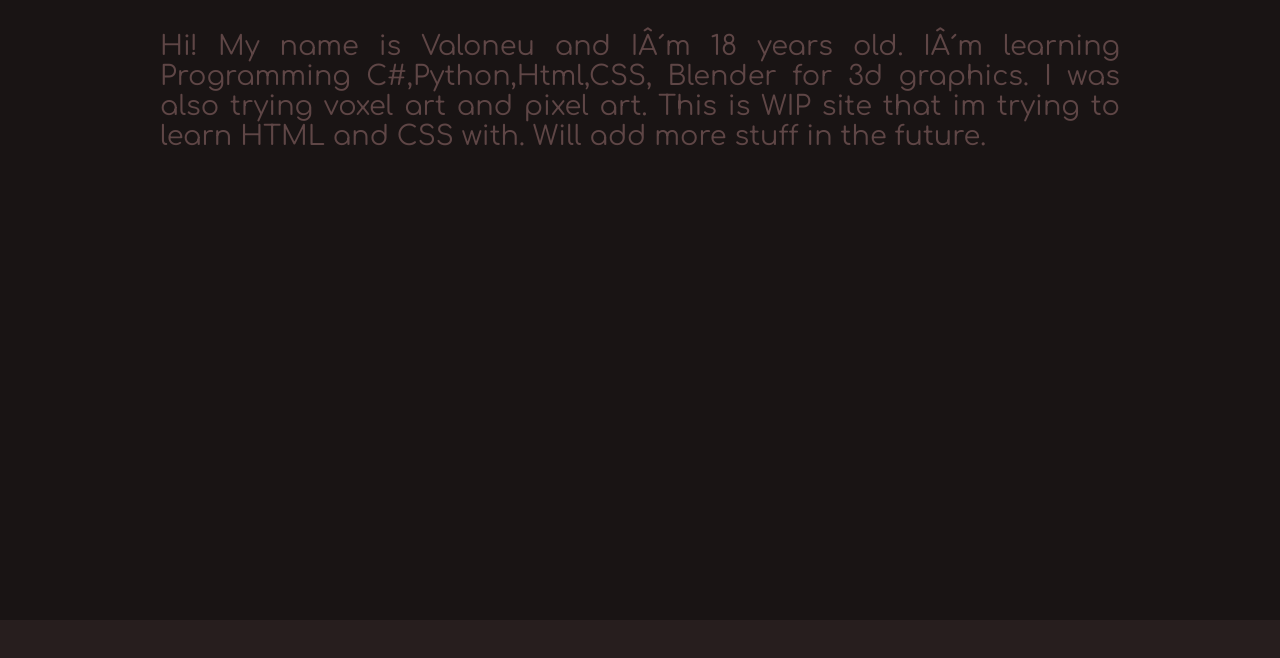
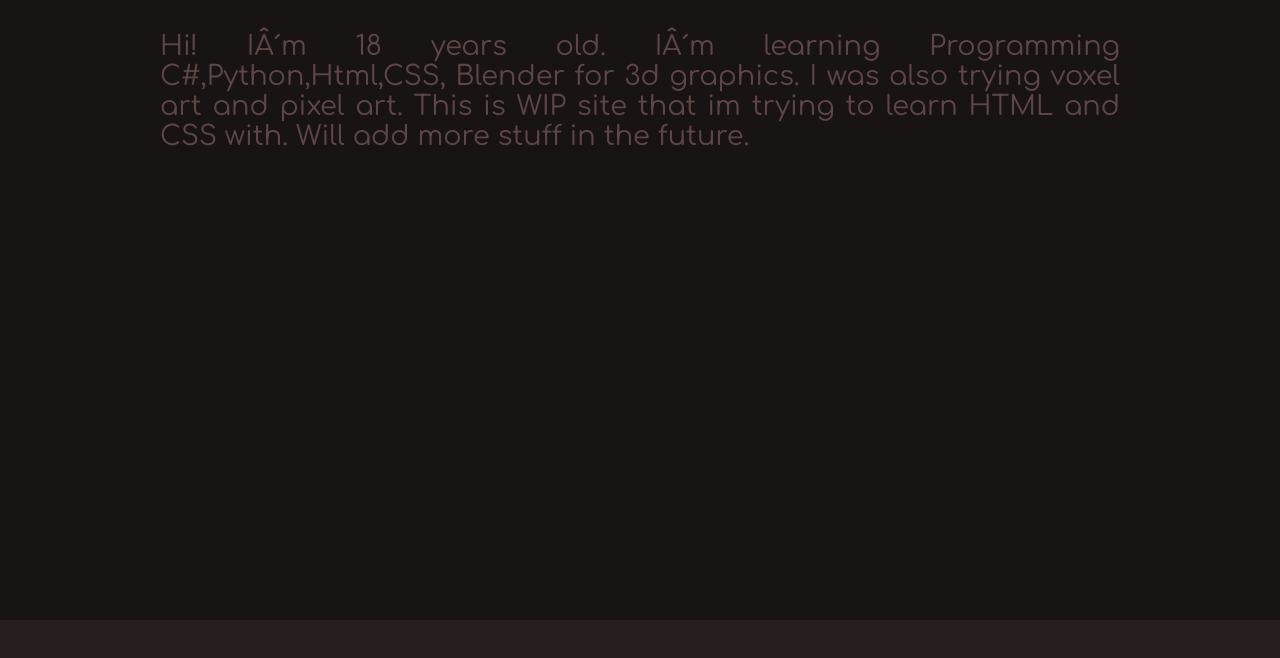
Before and after one commit to Valoneu/Valoneu.github.io, a plain HTML site: page index.html in a window 1280 px wide. Shown: the part 126-784 px from the top of the page. Drawn offline with Linux system fonts and the light colour scheme.

Commit message:
text change

```diff
--- a/index.html
+++ b/index.html
@@ -20,7 +20,7 @@
         </header>
         <main>
             <h1>Valoneu</h1>
-                <p>Hi! My name is Valoneu and I´m 18 years old. I´m learning Programming C#,Python,Html,CSS, Blender for 3d graphics. I was also trying voxel art and pixel art. This is WIP site that im trying to learn HTML and CSS with. Will add more stuff in the future.</p>
+                <p>Hi! I´m 18 years old. I´m learning Programming C#,Python,Html,CSS, Blender for 3d graphics. I was also trying voxel art and pixel art. This is WIP site that im trying to learn HTML and CSS with. Will add more stuff in the future.</p>
         </main>
         <footer>
         </footer>
```
